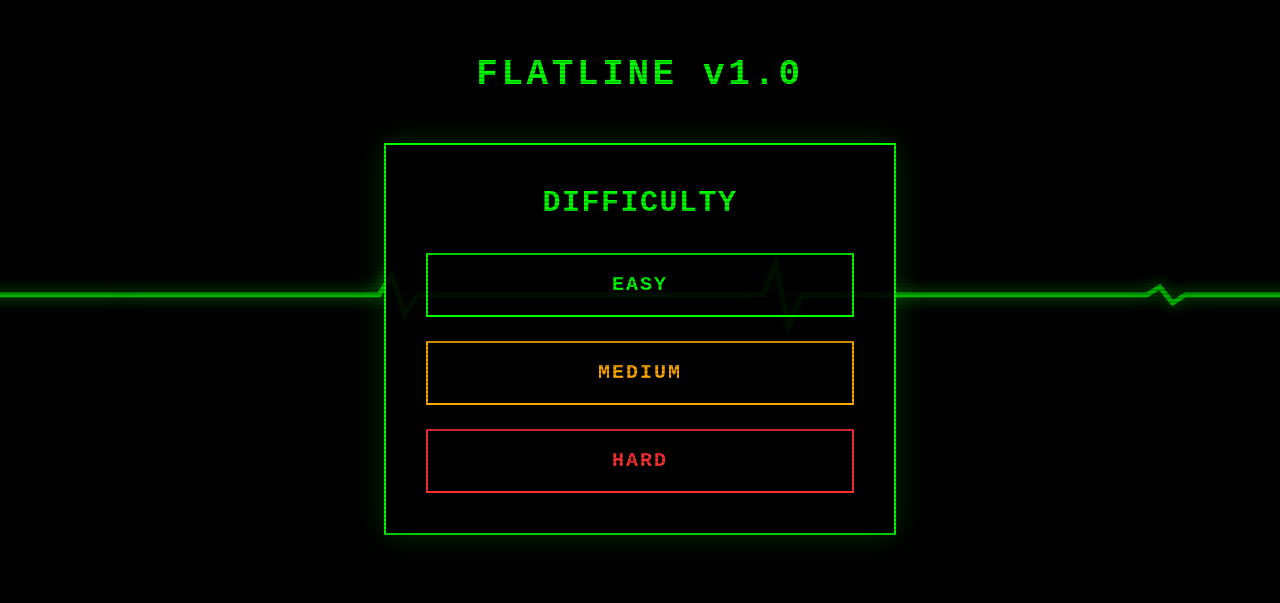
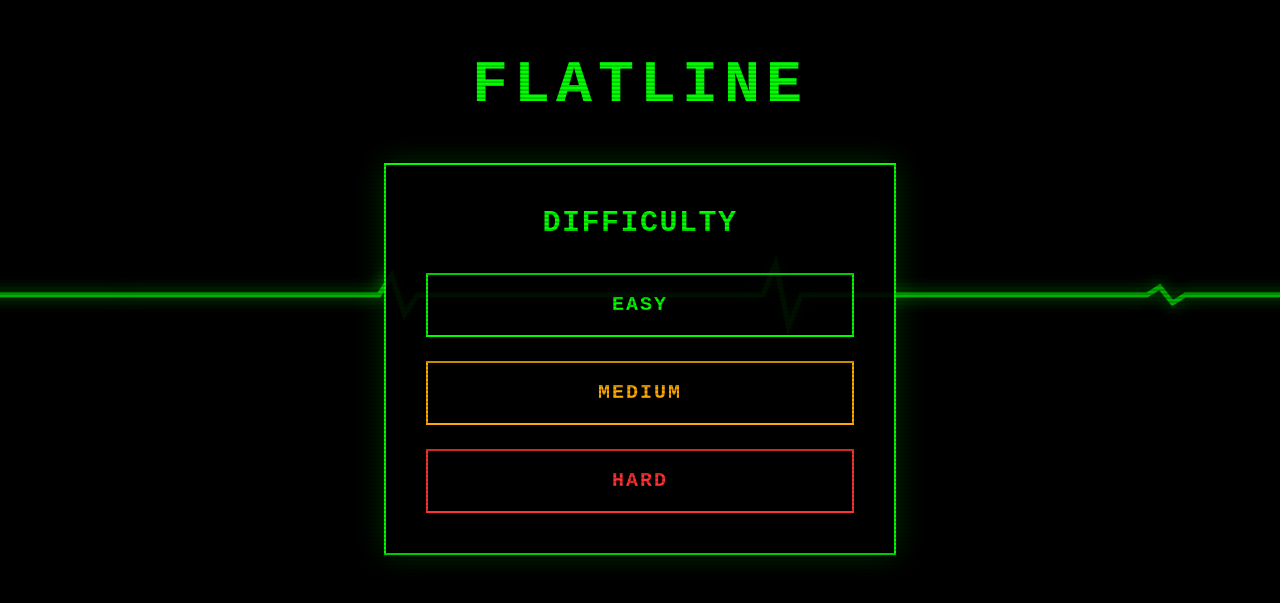
Before and after one commit to Adiii581/FLATLINE, a React (Vite) app in the folder frontend/: page / in a window 1280 px wide. Shown: the part 105-708 px from the top of the page. Built offline with nearby package versions, Linux system fonts and the light colour scheme.

Commit message:
made some UI changes

```diff
--- a/frontend/src/App.jsx
+++ b/frontend/src/App.jsx
@@ -62,7 +62,8 @@ function App() {
 
   const startGame = async (diff) => {
     setDifficulty(diff);
-    addLog('system', `INITIALIZING BIO-LOGIC ENGINE (${diff.toUpperCase()})...`);
+    // UPDATED: All Caps
+    addLog('system', 'RETRIEVING PATIENT SYMPTOMS...');
 
     try {
       const res = await fetch(`${API_URL}/start_game`, {
@@ -120,7 +121,8 @@ function App() {
         setHp(data.hp);
         // Correctly formatted incorrect message
         addLog('diagnosis', `${data.message}`);
-        addLog('system', 'RE-INITIALIZING TEST PROTOCOLS...');
+        // UPDATED: All Caps
+        addLog('system', 'RE-INITIALIZING TESTS...');
 
         if (data.test_options) {
              setOptions(data.test_options);
@@ -137,10 +139,10 @@ function App() {
       {/* Background Pulse Animation (Visible only in Start Screen) */}
       {phase === 'START' && <BackgroundPulse />}
 
-      {/* Main Title - Lowered significantly (mt-32) to fix spacing */}
+      {/* Main Title */}
       {phase === 'START' && (
-        <h1 className="text-4xl text-center mb-12 mt-32 font-bold tracking-widest text-shadow-glow z-20 relative">
-          FLATLINE v1.0
+        <h1 className="text-6xl text-center mb-12 mt-32 font-bold tracking-widest text-shadow-glow z-20 relative">
+          FLATLINE
         </h1>
       )}
 
```
